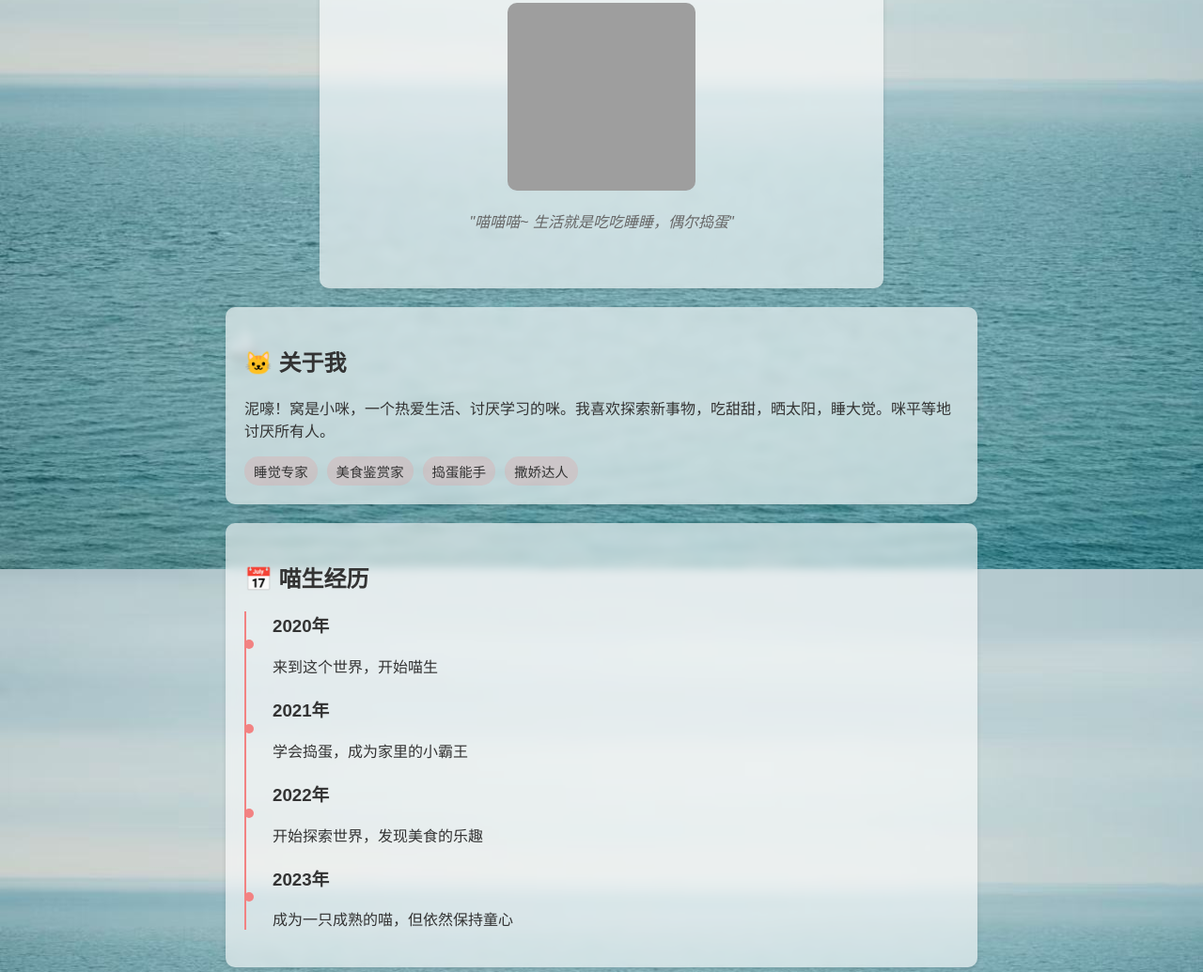
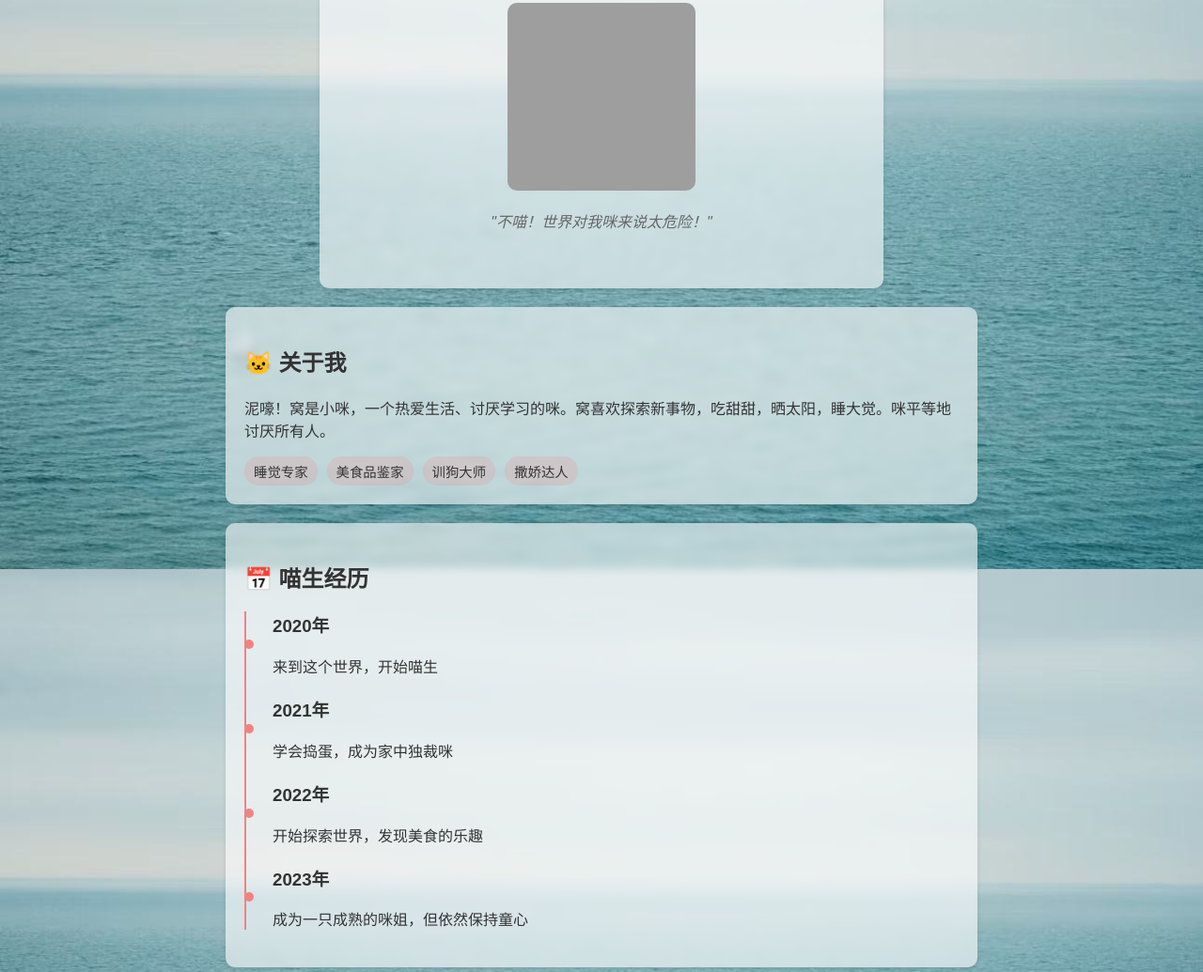
Before and after one commit to Effyxx/effy.github.io, a plain HTML site: page index.html in a window 1280 px wide. Shown: the part 250-1285 px from the top of the page at 94% size. Drawn offline with Linux system fonts and the light colour scheme; grey boxes are pictures that could not be loaded.

Commit message:
update index content

```diff
--- a/index.html
+++ b/index.html
@@ -193,16 +193,16 @@
             </div>
             <p>欢迎来到我的个咪主页</p>
             <img src="mi pic1.jpg" alt="小咪的照片" class="profile-img">
-            <div class="quote">"喵喵喵~ 生活就是吃吃睡睡，偶尔捣蛋"</div>
+            <div class="quote">"不喵！世界对我咪来说太危险！"</div>
         </header>
 
         <div class="section">
             <h2>🐱 关于我</h2>
-            <p>泥嚎！窝是小咪，一个热爱生活、讨厌学习的咪。我喜欢探索新事物，吃甜甜，晒太阳，睡大觉。咪平等地讨厌所有人。</p>
+            <p>泥嚎！窝是小咪，一个热爱生活、讨厌学习的咪。窝喜欢探索新事物，吃甜甜，晒太阳，睡大觉。咪平等地讨厌所有人。</p>
             <div class="skills">
                 <span class="skill-tag">睡觉专家</span>
-                <span class="skill-tag">美食鉴赏家</span>
-                <span class="skill-tag">捣蛋能手</span>
+                <span class="skill-tag">美食品鉴家</span>
+                <span class="skill-tag">训狗大师</span>
                 <span class="skill-tag">撒娇达人</span>
             </div>
         </div>
@@ -216,7 +216,7 @@
                 </div>
                 <div class="timeline-item">
                     <h3>2021年</h3>
-                    <p>学会捣蛋，成为家里的小霸王</p>
+                    <p>学会捣蛋，成为家中独裁咪</p>
                 </div>
                 <div class="timeline-item">
                     <h3>2022年</h3>
@@ -224,7 +224,7 @@
                 </div>
                 <div class="timeline-item">
                     <h3>2023年</h3>
-                    <p>成为一只成熟的喵，但依然保持童心</p>
+                    <p>成为一只成熟的咪姐，但依然保持童心</p>
                 </div>
             </div>
         </div>
@@ -250,7 +250,7 @@
                 </div>
                 <div class="cat-fact">
                     <h3>日常作息</h3>
-                    <p>白天睡觉，晚上蹦迪</p>
+                    <p>白天睡觉，晚上逗狗</p>
                 </div>
                 <div class="cat-fact">
                     <h3>特殊技能</h3>
```
